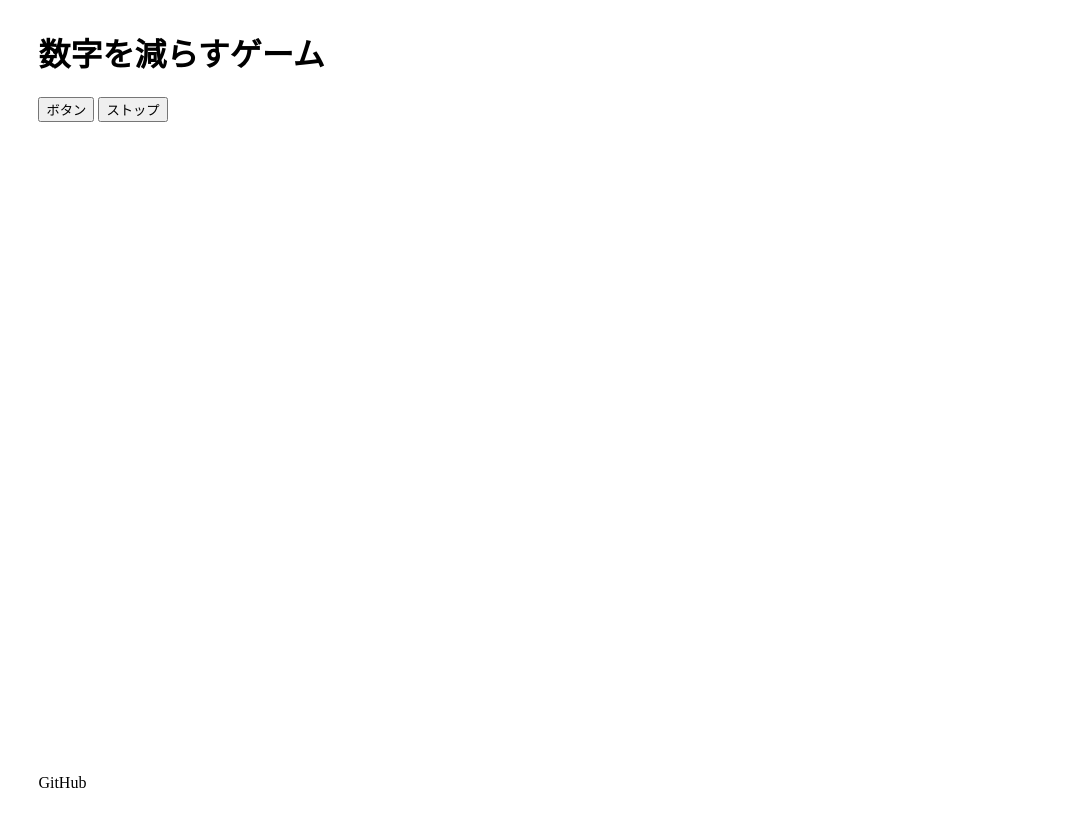
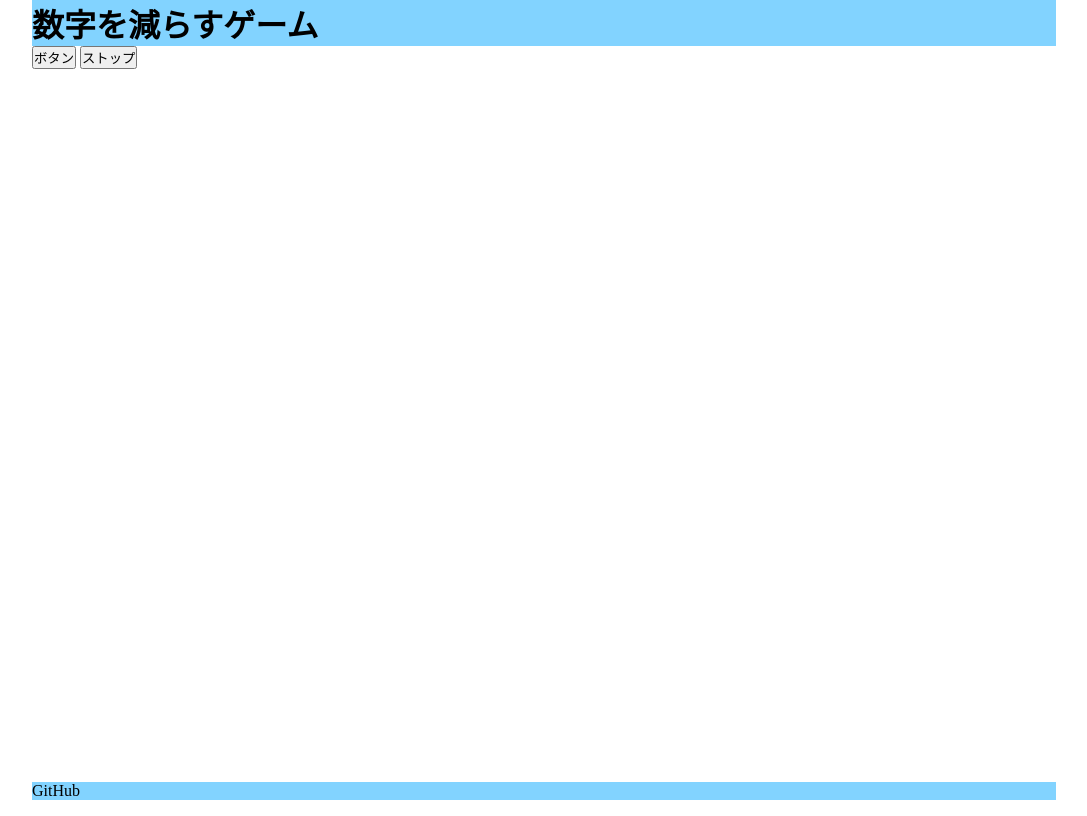
Before and after one commit to phihash/DrainApp, a plain HTML site: page index.html in a window 1280 px wide. Shown: the whole page, without its empty margins (96-1183 px from the left). Drawn offline with Linux system fonts and the light colour scheme.

Commit message:
header,footer色付け、margin,paddingサニタイズsita

```diff
--- a/src/style.css
+++ b/src/style.css
@@ -1,4 +1,9 @@
 @charset "UTF-8";
+
+*{
+  margin: 0;
+  padding: 0;
+}
 
 .PageWrapper{
   display: flex;
@@ -11,3 +16,11 @@
   flex:1;
   /* overflow-x: hidden; */
 }
+
+.header{
+  background-color:#82d3ff;
+}
+
+.footer{
+  background-color:#82d3ff;
+}
```
